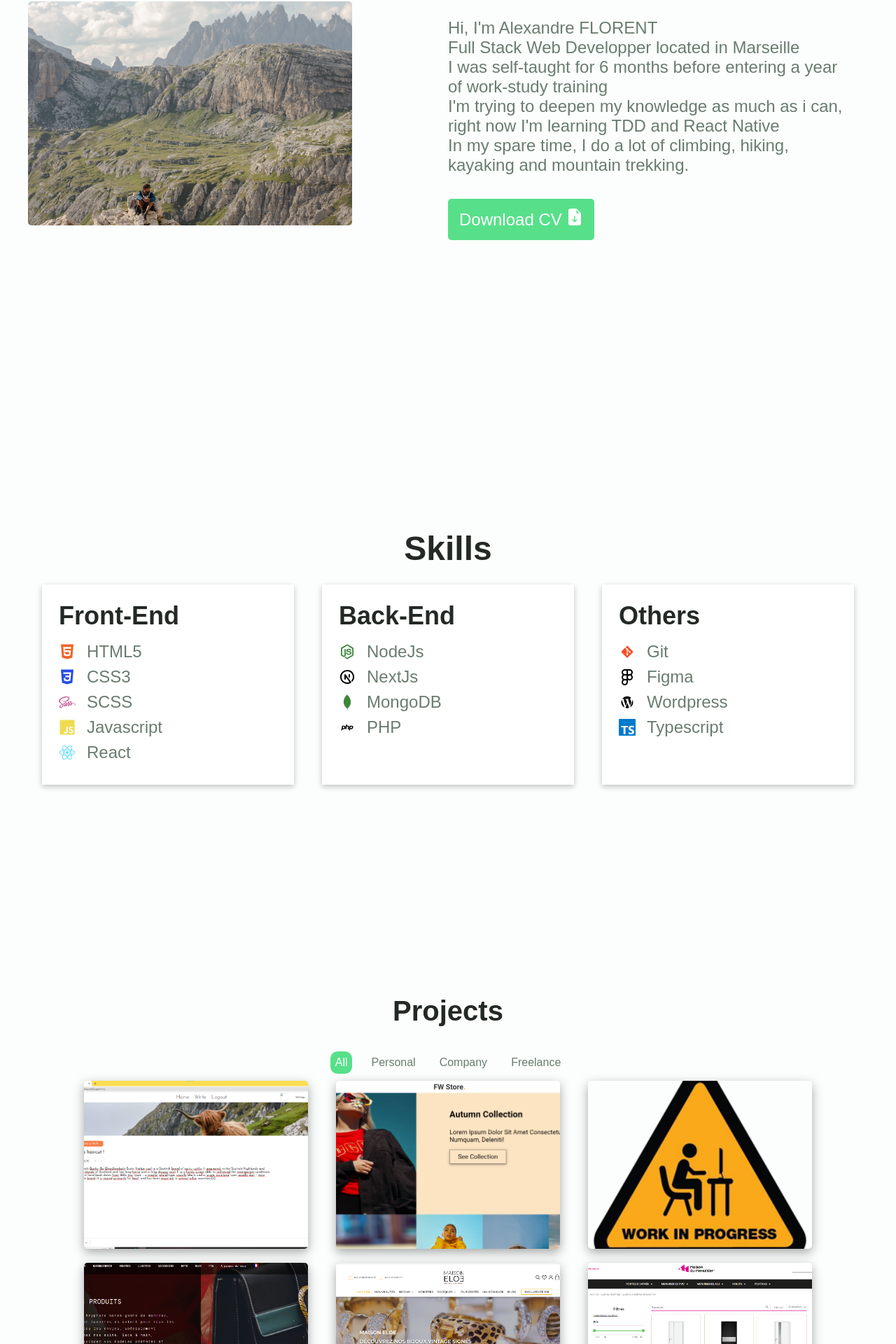
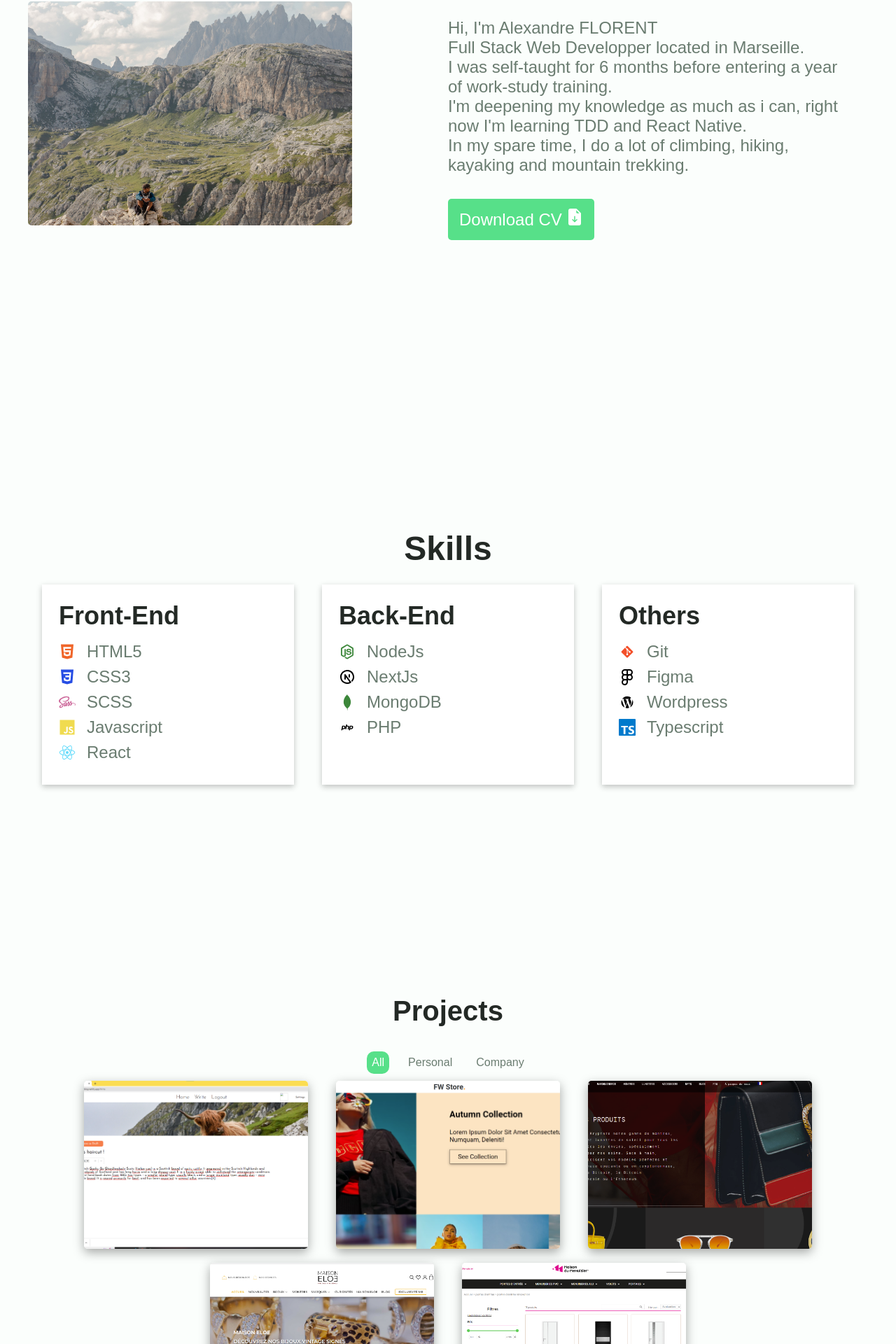
Before and after one commit to Dolomys/Portfolio, a React (Create React App) app in the folder client/: page / in a window 1280 px wide. Shown: the part 1132-3052 px from the top of the page at 70% size. Built offline with nearby package versions, Linux system fonts and the light colour scheme; the HTML template or start-up script is replaced by a standard one.

Commit message:
update portfolio

```diff
--- a/client/public/index.html
+++ b/client/public/index.html
@@ -7,11 +7,11 @@
 
     <meta
       name="description"
-      content="Web site created using create-react-app"
+      content="PortFolio d'Alexandre FLORENT"
     />
     <link href="https://fonts.googleapis.com/css2?family=Josefin+Sans:wght@300;400;500;600;700&family=Lora:ital,wght@1,400;1,500;1,600;1,700&family=Varela+Round&display=swap" rel="stylesheet">
 
-    <title>React Portfolio Website</title>
+    <title>PortFolio Alexandre Florent</title>
   </head>
   <body>
     <noscript>You need to enable JavaScript to run this app.</noscript>
--- a/client/src/components/projects/Projects.jsx
+++ b/client/src/components/projects/Projects.jsx
@@ -28,11 +28,11 @@ export const Projects = ({language, english}) => {
       titleEN: "Company",
       titleFR: "Entreprise",
     },
-    {
-      id: "Freelance",
-      titleEN: "Freelance",
-      titleFR: "Freelance",
-    },
+    // {
+    //   id: "Freelance",
+    //   titleEN: "Freelance",
+    //   titleFR: "Freelance",
+    // },
   ]
 
   return (
--- a/client/src/data/en.js
+++ b/client/src/data/en.js
@@ -16,9 +16,9 @@ export const en = {
     about: {
         title: 'About me',
         about1: "Hi, I'm Alexandre FLORENT ",
-        about2: "Full Stack Web Developper located in Marseille",
-        about3: "I was self-taught for 6 months before entering a year of work-study training",
-        about4: "I'm trying to deepen my knowledge as much as i can, right now I'm learning TDD and React Native ",
+        about2: "Full Stack Web Developper located in Marseille.",
+        about3: "I was self-taught for 6 months before entering a year of work-study training.",
+        about4: "I'm deepening my knowledge as much as i can, right now I'm learning TDD and React Native. ",
         about5: "In my spare time, I do a lot of climbing, hiking, kayaking and mountain trekking.",
     },
     skills : "Skills",
--- a/client/src/data/fr.js
+++ b/client/src/data/fr.js
@@ -16,10 +16,10 @@ export const fr = {
     about: {
         title: 'A Propos',
         about1: "Salut, Je suis Alexandre FLORENT, ",
-        about2: "Développeur Web Full Stack situé sur Marseille",
-        about3: "J'ai été autodidacte pendant 6 mois avant d'intégré une année de formation en alternance",
-        about4: "J'essaye d'appronfondir mes connaissances dès que possible, en ce moment j'apprend le TDD et React Native ",
-        about5: "Sur mon temps libre, je fait beaucoup d'escalade, de la randonnée , du kayak et de trek en montagne",
+        about2: "Développeur Web Full Stack situé sur Marseille.",
+        about3: "J'ai été autodidacte pendant 6 mois avant d'intégré une année de formation en alternance.",
+        about4: "J'appronfondie mes connaissances dès que possible, en ce moment je me forme au TDD et à React Native.",
+        about5: "Sur mon temps libre, je fais beaucoup d'escalade, de la randonnée , du kayak et des treks en montagne.",
     },
     skills : "Compétences",
     projects: {
--- a/client/src/data/projects.js
+++ b/client/src/data/projects.js
@@ -19,26 +19,26 @@ export const projects = [
     },
     {
         id:2,
-        name:"Ecommerce UI - responsive // WORK IN PROGRESS",
+        name:"Ecommerce Front- responsive",
         picture:store,
         tech:["React"],
-        desc:"Ecommerce UI - fake store api // In Progress - add stripe, redux and back soon",
-        descFR:"UI site Ecommerce - fake store api // en Cours - ajout de stripe , redux et du back bientot",
+        desc:"Ecommerce WebSite",
+        descFR:"Site Ecommerce",
         live:"https://lwstore.netlify.app/",
         code:"https://github.com/Dolomys/LW-Store",
         cat: ["All", "Personal"]
     },
-    {
-        id:2,
-        name:"NextJs + Sanity",
-        picture:next,
-        tech:["NextJs", "Sanity"],
-        desc:"Website using NextJs and Sanity so the images and text can be easely access by non-dev",
-        descFR:"Site fait avec NextJs et Sanity pour avoir un BO user accessible pour des non-dev",
-        // live:"www.barbara-schluderbacher.com",
-        cat: ["All", "Freelance"],
-        inProgress: "true"
-    },
+    // {
+    //     id:2,
+    //     name:"NextJs + Sanity",
+    //     picture:next,
+    //     tech:["NextJs", "Sanity"],
+    //     desc:"Website using NextJs and Sanity so the images and text can be easely access by non-dev",
+    //     descFR:"Site fait avec NextJs et Sanity pour avoir un BO user accessible pour des non-dev",
+    //     // live:"www.barbara-schluderbacher.com",
+    //     cat: ["All", "Freelance"],
+    //     inProgress: "true"
+    // },
     {
         id:3,
         name:"Krypters",
```
Also changed, not shown: client/src/img/lets goooooooo.png (added).
